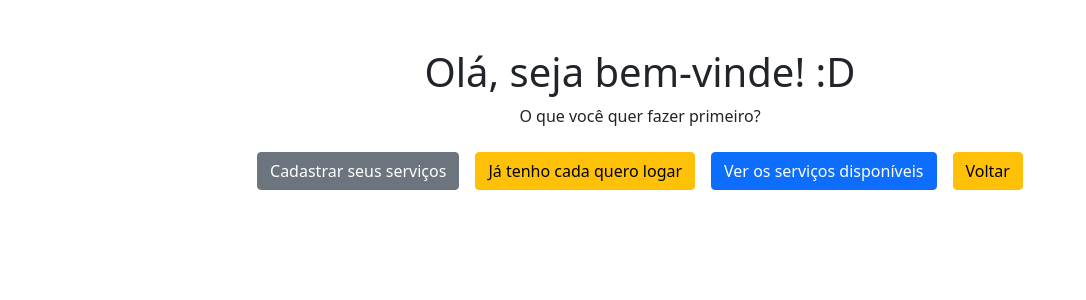
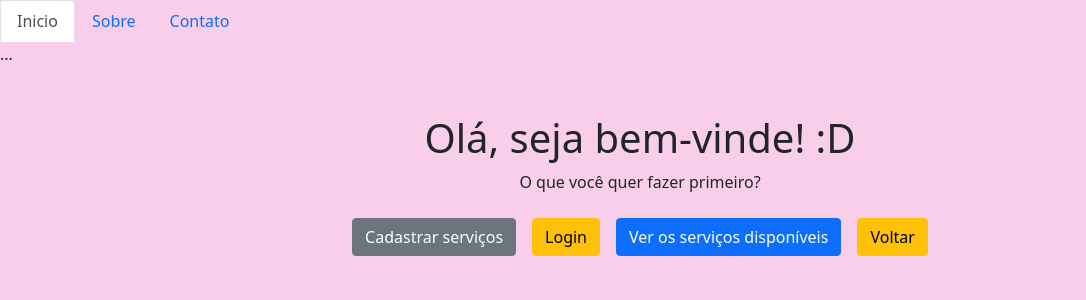
Before and after one commit to Joaquim-Renato/transNoTrampo, a Django app: page / in a window 1280 px wide. Shown: the top 300 px of the page, without its empty margins (0-1086 px from the left). Run offline with Django 3.2, Linux system fonts and the light colour scheme.

Commit message:
pag inicial esti

```diff
--- a/empreendedores/templates/index.html
+++ b/empreendedores/templates/index.html
@@ -17,15 +17,28 @@
     ></script>
 </head>
 
-<body>
+<nav>
+    <div class="nav nav-tabs" id="nav-tab" role="tablist">
+      <a class="nav-item nav-link active" id="nav-home-tab" data-toggle="tab" href="#nav-home" role="tab" aria-controls="nav-home" aria-selected="true">Inicio</a>
+      <a class="nav-item nav-link" id="nav-profile-tab" data-toggle="tab" href="#nav-profile" role="tab" aria-controls="nav-profile" aria-selected="false">Sobre</a>
+      <a class="nav-item nav-link" id="nav-contact-tab" data-toggle="tab" href="#nav-contact" role="tab" aria-controls="nav-contact" aria-selected="false">Contato</a>
+    </div>
+  </nav>
+  <div class="tab-content" id="nav-tabContent">
+    <div class="tab-pane fade show active" id="nav-home" role="tabpanel" aria-labelledby="nav-home-tab">...</div>
+    <div class="tab-pane fade" id="nav-profile" role="tabpanel" aria-labelledby="nav-profile-tab">...</div>
+    <div class="tab-pane fade" id="nav-contact" role="tabpanel" aria-labelledby="nav-contact-tab">...</div>
+  </div>
+
+<body style="background-color: #f8ceeb; ">
     <div class="container text-center mt-5">
         <h1>Olá, seja bem-vinde! :D</h1>
 
         <p>O que você quer fazer primeiro?</p>
 
         <div class="d-flex justify-content-center gap-3 mt-4">
-            <a href="cadastrar/" class="btn btn-secondary">Cadastrar seus serviços</a>
-            <a href="login/" class="btn btn-warning">Já tenho cada quero logar</a>
+            <a href="cadastrar/" class="btn btn-secondary">Cadastrar serviços</a>
+            <a href="login/" class="btn btn-warning">Login</a>
             <a href="empreendedores/" class="btn btn-primary">Ver os serviços disponíveis</a>
             <a href="/" class="btn btn-warning">Voltar</a>
         </div>
--- a/empreendedores/templates/login.html
+++ b/empreendedores/templates/login.html
@@ -19,7 +19,7 @@
 ></script>
 
 </head>
-<body>
+<body style="background-color: #fdf7f7; ">
     <form method="POST">
         {% csrf_token %}
         <h1>Fazer login</h1>
```
